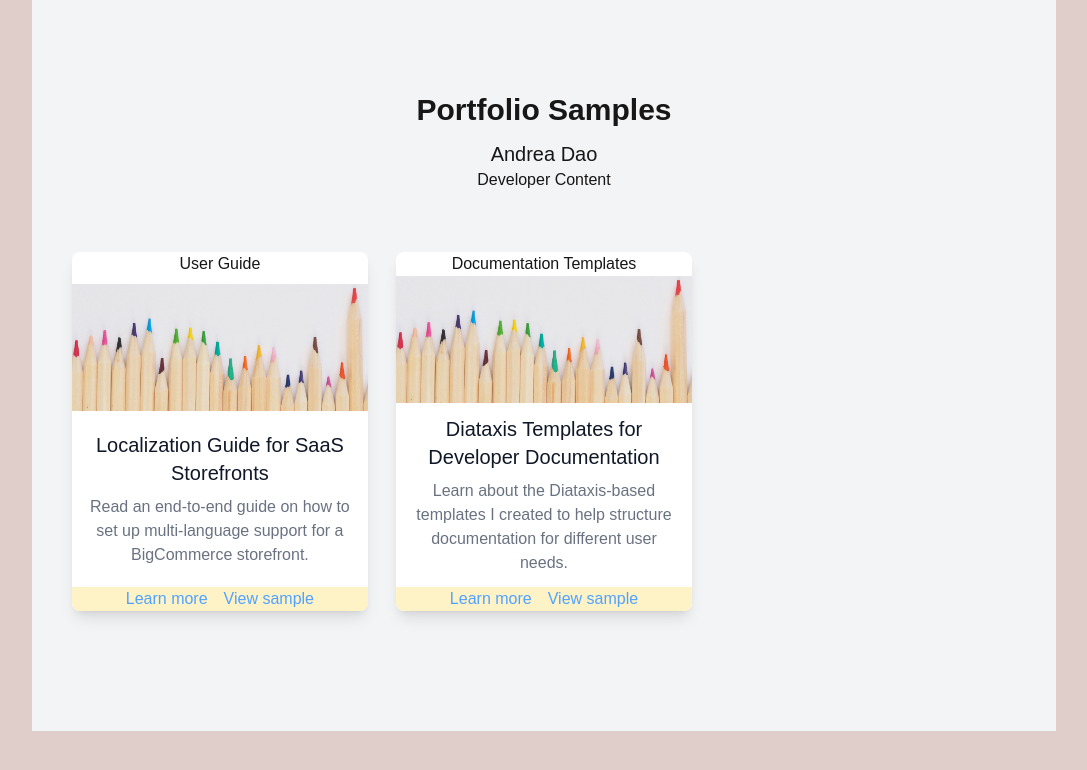
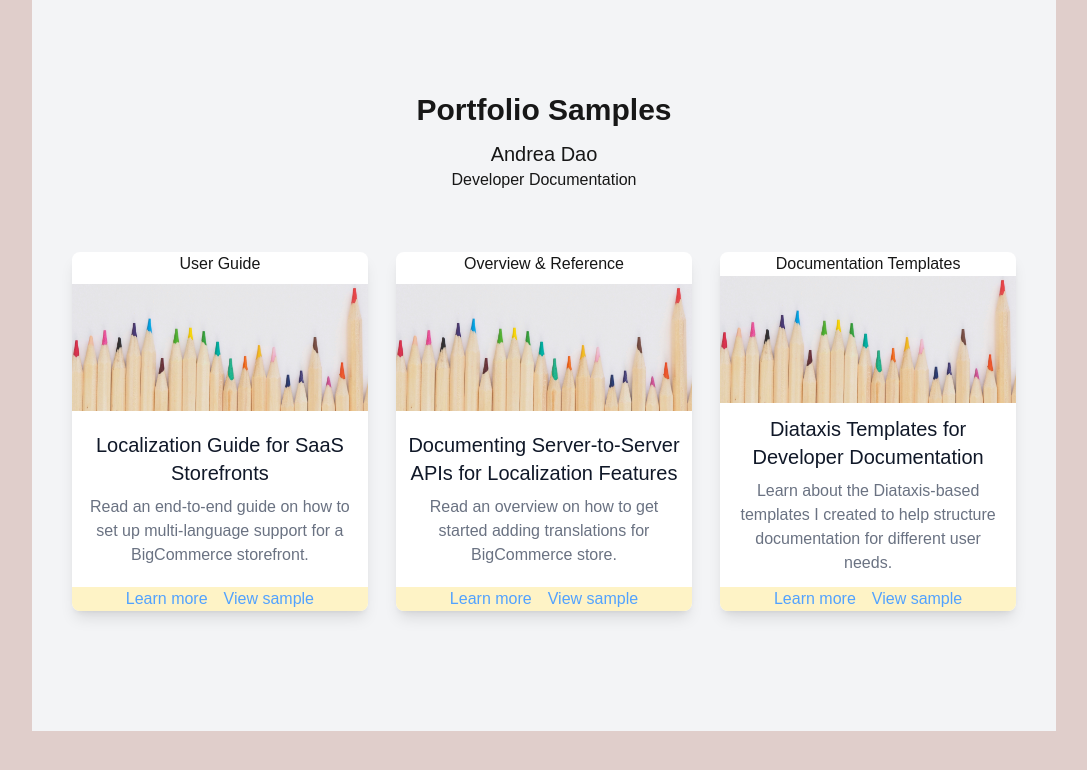
Before and after one commit to bc-andreadao/the-digital-me, a Next.js app: page /resume in a window 1280 px wide. Shown: the top 770 px of the page, without its empty margins (96-1183 px from the left). Built offline with nearby package versions, Linux system fonts and the light colour scheme.

Commit message:
update samples

```diff
--- a/app/resume/page.tsx
+++ b/app/resume/page.tsx
@@ -7,7 +7,7 @@ export default function Resume() {
     <div className="text-center pt-20 pb-15 px-10 bg-gray-100">
       <h1 className="font-bold text-2xl sm:text-3xl p-3">Portfolio Samples</h1>
       <h2 className="text-lg sm:text-xl">Andrea Dao</h2>
-      <p>Developer Content</p>
+      <p>Developer Documentation</p>
       <section className="grid sm:grid-cols-2 lg:grid-cols-3 justify-center gap-x-[3%]">
         {samples.map((sample, i) => (
           <div
--- a/src/sampleData.ts
+++ b/src/sampleData.ts
@@ -24,6 +24,14 @@ const samples: sampleData[] = [
             "type": "User Guide"
         },
         {
+            "title": "Documenting Server-to-Server APIs for Localization Features",
+            "description": "Read an overview on how to get started adding translations for BigCommerce store.",
+            "url": "server-to-server-apis",
+            "sampleURL": "https://github.com/bigcommerce/docs/blob/main/docs/store-operations/catalog/msf-international-enhancements/msf-international-enhancements.mdx",
+            "about": "I documented GraphQL schemas and queries for adding product translations to a BigCommerce store. I collaborated with the product and engineering team to gather the use cases and technical details of the server-to-server APIs and translated that information into concise documentation. I created and tested examples based on the schemas I received from the engineeering team.",
+            "type": "Overview & Reference"
+        },
+        {
             "title": "Diataxis Templates for Developer Documentation",
             "description": "Learn about the Diataxis-based templates I created to help structure documentation for different user needs.",
             "url": "documentation-templates",
```
